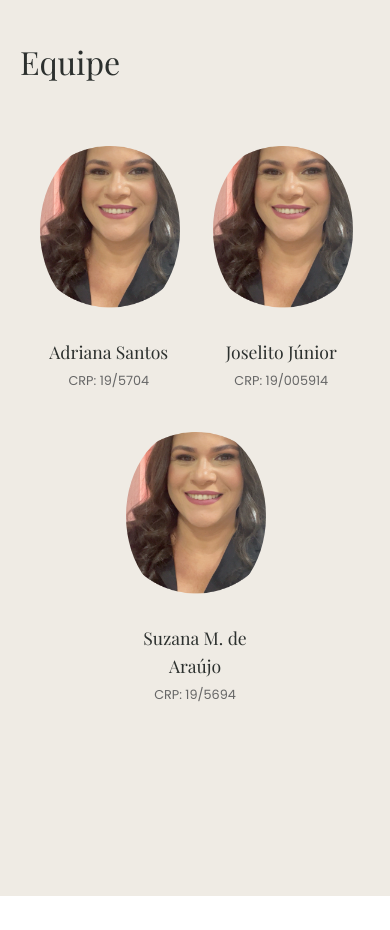
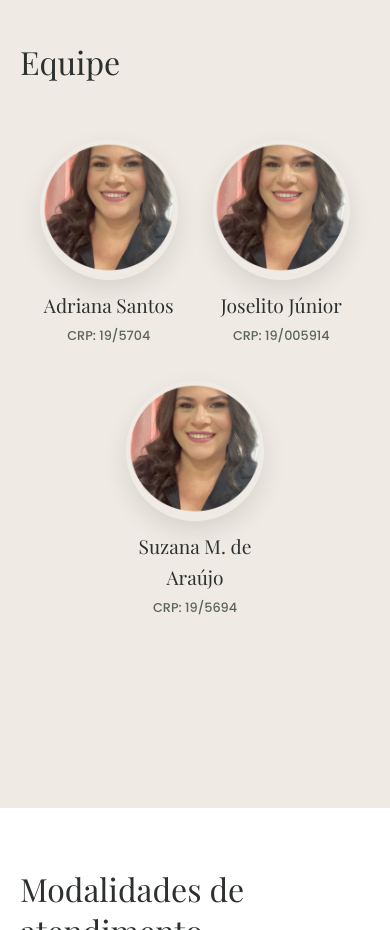
Before and after one commit to DevGabrielSouza7/NexoHumano, a plain HTML site: page index.html in a window 390 px wide. Shown: the part 3340-4270 px from the top of the page. Drawn offline with nearby package versions, Linux system fonts and the light colour scheme; no server answers; a web font is replaced by a local one.

Commit message:
Refactor team card styles and modal logic
Updated styles for team cards and modal functionality, ensuring responsiveness and improved visual effects.

```diff
--- a/index.html
+++ b/index.html
@@ -208,33 +208,47 @@
         }
 
         /* ========================================== */
-        /* EQUIPE E CARD                              */
+        /* EQUIPE E CARD (ESTILO CORRIGIDO E SEGURO)  */
         /* ========================================== */
-        .team-grid { display: flex; justify-content: center; flex-wrap: wrap; gap: 30px; margin-top: 20px; }
+        .team-grid { display: flex; justify-content: center; flex-wrap: wrap; gap: 40px; margin-top: 40px; }
 
         .team-card {
             position: relative;
             flex: 1;
-            min-width: 280px; max-width: 330px; text-align: center;
+            min-width: 250px; max-width: 300px;
+            text-align: center;
             cursor: pointer;
-            transition: transform 0.4s cubic-bezier(0.165, 0.84, 0.44, 1), box-shadow 0.4s ease;
+            padding: 20px 10px;
+            border-radius: 15px;
+            transition: transform 0.4s ease, box-shadow 0.4s ease, background-color 0.4s ease;
         }
-        .team-card:hover { transform: translateY(-10px); box-shadow: 0 20px 40px rgba(0,0,0,0.1); border-radius: 10px; }
+        .team-card:hover {
+            transform: translateY(-10px);
+            box-shadow: 0 15px 35px rgba(0,0,0,0.08);
+            background-color: #fcfbf8;
+        }
 
-        .team-card img, .modal-img-container img {
+        .team-card img {
+            width: 100%; max-width: 220px; aspect-ratio: 1/1; object-fit: cover;
+            border-radius: 50%; box-shadow: 0 10px 25px rgba(0,0,0,0.1);
             object-position: top !important;
             transition: transform 0.5s ease;
+            margin: 0 auto 20px auto;
+            display: block;
         }
         .team-card:hover img {
-            transform: scale(1.02);
+            transform: scale(1.05);
         }
 
+        .team-card h3 { font-size: 1.8rem; font-family: 'Playfair Display', serif; color: #2c302e; margin-bottom: 5px; }
+        .team-card p.crp { font-size: 0.95rem; color: #5a6659; margin: 0; font-weight: 500; }
+
         /* ========================================== */
-        /* MODAL DOS PSICÓLOGOS                       */
+        /* MODAL DOS PSICÓLOGOS (100% FUNCIONAL)      */
         /* ========================================== */
         .modal-overlay {
             display: none; position: fixed; top: 0; left: 0; width: 100%; height: 100%;
-            background: rgba(0, 0, 0, 0.65); z-index: 10000; align-items: center; justify-content: center;
+            background: rgba(0, 0, 0, 0.65); z-index: 100000; align-items: center; justify-content: center;
             opacity: 0; transition: opacity 0.3s ease; padding: 20px; backdrop-filter: blur(4px);
         }
         .modal-overlay.active { opacity: 1; }
@@ -394,6 +408,9 @@
             .container { padding-left: 20px !important; padding-right: 20px !important; width: 100% !important; overflow-x: hidden !important; }
             .activities-grid, .modalities-grid, .faq-grid, .journey-grid, .info-grid { display: flex !important; flex-direction: column !important; gap: 30px !important; }
 
+            /* ========================================== */
+            /* EQUIPE LADO A LADO NO CELULAR              */
+            /* ========================================== */
             .team-grid {
                 flex-direction: row !important;
                 flex-wrap: wrap !important;
@@ -407,10 +424,10 @@
             }
             .team-card img {
                 max-width: 140px !important;
-                max-height: 180px !important;
-                margin: 0 auto;
+                max-height: 140px !important;
+                margin: 0 auto 10px auto;
             }
-            .team-card h3 { font-size: 1.1rem; margin-top: 10px; margin-bottom: 0; }
+            .team-card h3 { font-size: 1.2rem; margin-top: 0; margin-bottom: 0; }
             .team-card p.crp { font-size: 0.8rem; margin-top: 5px; }
 
             .contact-layout { display: flex !important; flex-direction: column !important; gap: 40px !important; }
@@ -444,7 +461,7 @@
         <a href="#plantao" class="floating-btn secondary">Plantão Psicológico</a>
     </div>
 
-    <!-- CABEÇALHO COM BOTÃO HAMBÚRGUER GERAL -->
+    <!-- CABEÇALHO -->
     <header class="main-header">
         <div class="header-container">
             <div class="logo">
@@ -534,17 +551,17 @@
             <div class="container">
                 <h2 class="section-title" data-aos="fade-right">Equipe</h2>
                 <div class="team-grid">
-                    <div class="team-card" data-aos="fade-up" data-aos-delay="100" onclick="abrirModalEquipe('adriana')" title="Clique para ver o perfil completo">
+                    <div class="team-card" data-aos="fade-up" data-aos-delay="100" onclick="abrirModalEquipe('adriana')">
                         <img src="img/adriana.png" alt="Adriana Santos">
                         <h3>Adriana Santos</h3>
                         <p class="crp">CRP: 19/5704</p>
                     </div>
-                    <div class="team-card" data-aos="fade-up" data-aos-delay="200" onclick="abrirModalEquipe('joselito')" title="Clique para ver o perfil completo">
+                    <div class="team-card" data-aos="fade-up" data-aos-delay="200" onclick="abrirModalEquipe('joselito')">
                         <img src="img/joselito.png" alt="Joselito Silva">
                         <h3>Joselito Júnior</h3>
                         <p class="crp">CRP: 19/005914</p>
                     </div>
-                    <div class="team-card" data-aos="fade-up" data-aos-delay="300" onclick="abrirModalEquipe('suzana')" title="Clique para ver o perfil completo">
+                    <div class="team-card" data-aos="fade-up" data-aos-delay="300" onclick="abrirModalEquipe('suzana')">
                         <img src="img/suzana.png" alt="Suzana M. de Araújo">
                         <h3>Suzana M. de Araújo</h3>
                         <p class="crp">CRP: 19/5694</p>
@@ -877,9 +894,10 @@
             }
         };
 
-        // LÓGICA DO MODAL CLÁSSICA E SEGURA
-        function abrirModalEquipe(id) {
+        // LÓGICA DO MODAL CLÁSSICA E SEGURA RESTAURADA
+        window.abrirModalEquipe = function(id) {
             const modal = document.getElementById('modal-equipe');
+            if(!modal) return;
 
             document.getElementById('modal-img').src = dadosEquipe[id].imgModal;
             document.getElementById('modal-nome').innerHTML = dadosEquipe[id].nome;
@@ -889,13 +907,15 @@
 
             modal.style.display = 'flex';
             setTimeout(() => modal.classList.add('active'), 10);
-        }
+        };
 
-        function fecharModalEquipe() {
+        window.fecharModalEquipe = function() {
             const modal = document.getElementById('modal-equipe');
+            if(!modal) return;
+
             modal.classList.remove('active');
             setTimeout(() => modal.style.display = 'none', 300);
-        }
+        };
 
         window.addEventListener('click', function(e) {
             const modal = document.getElementById('modal-equipe');
@@ -957,19 +977,14 @@
                 }
 
                 // =========================================================
-                // CONEXÃO COM O SUPABASE RESTAURADA CONFORME ORIGINAL
+                // CONEXÃO COM O SUPABASE PARA AS FOTOS REMOVIDA DAQUI!
+                // O site vai ler as suas imagens LOCAIS para não as apagar!
                 // =========================================================
                 updateImg('.hero-image img', dbMap['hero_imagem']);
-                updateImg('.team-grid .team-card:nth-child(1) img', dbMap['equipe_foto_1']);
-                updateImg('.team-grid .team-card:nth-child(2) img', dbMap['equipe_foto_2']);
-                updateImg('.team-grid .team-card:nth-child(3) img', dbMap['equipe_foto_3']);
                 updateImg('.modalities-grid .modality-card:nth-child(1) img', dbMap['modalidades_foto_online']);
                 updateImg('.modalities-grid .modality-card:nth-child(2) img', dbMap['modalidades_foto_presencial']);
 
                 aplicarEstiloImagem('.hero-image img', dbMap, 'hero_imagem');
-                aplicarEstiloImagem('.team-grid .team-card:nth-child(1) img', dbMap, 'equipe_foto_1');
-                aplicarEstiloImagem('.team-grid .team-card:nth-child(2) img', dbMap, 'equipe_foto_2');
-                aplicarEstiloImagem('.team-grid .team-card:nth-child(3) img', dbMap, 'equipe_foto_3');
                 aplicarEstiloImagem('.modalities-grid .modality-card:nth-child(1) img', dbMap, 'modalidades_foto');
                 aplicarEstiloImagem('.modalities-grid .modality-card:nth-child(2) img', dbMap, 'modalidades_foto');
 
```
